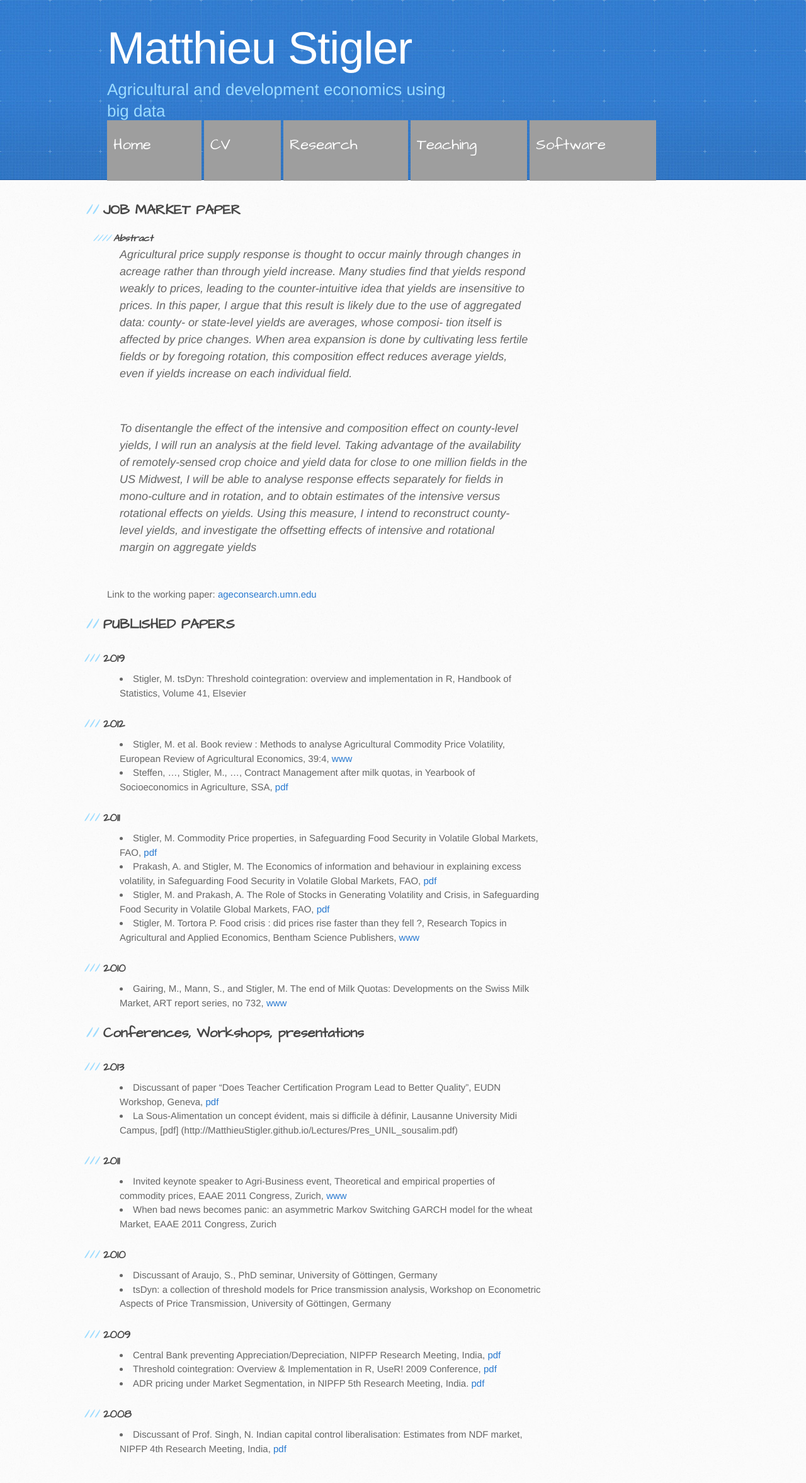
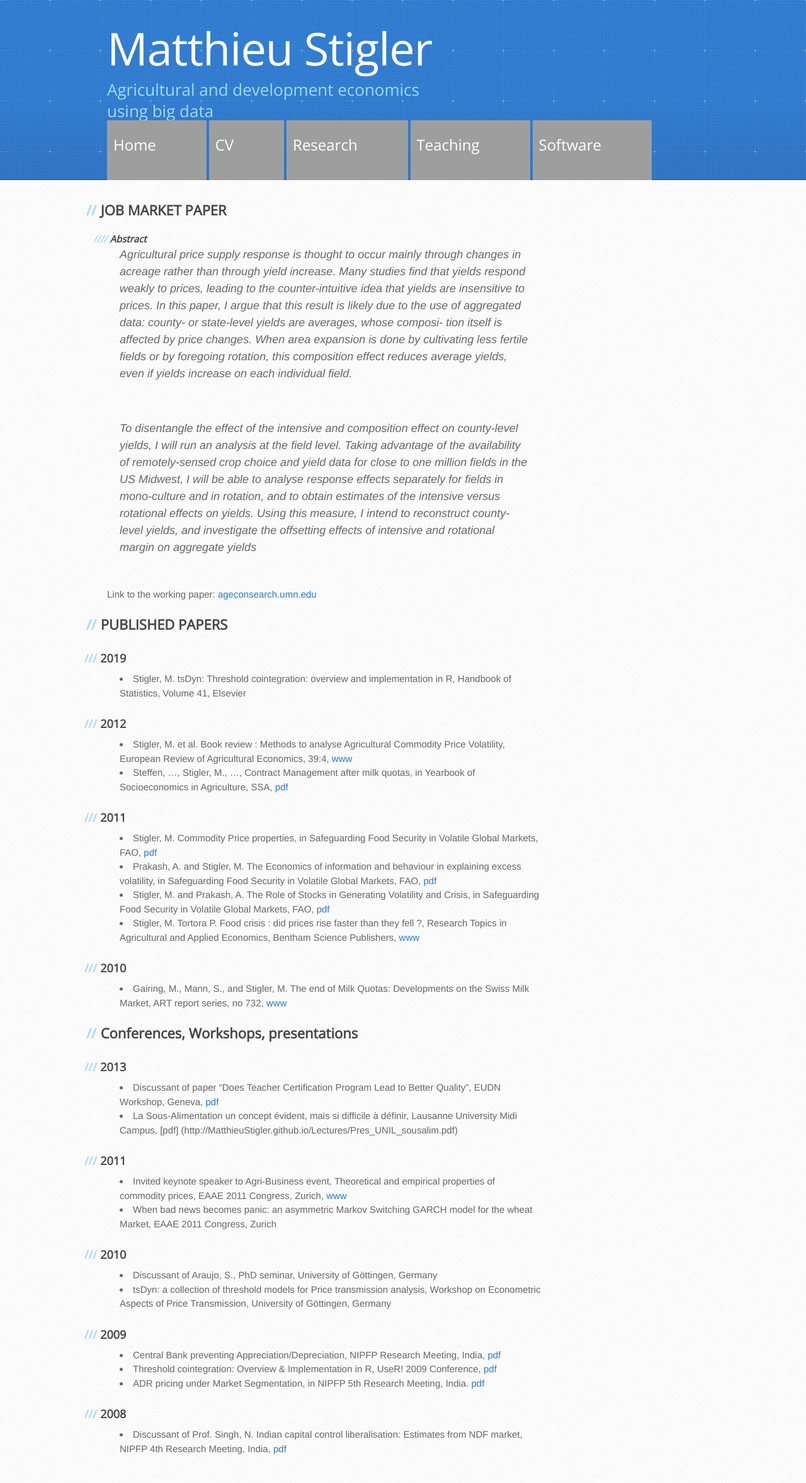
Before and after one commit to MatthieuStigler/MatthieuStigler.github.io, a Jekyll site: the page built from Research.Md, in a window 1280 px wide. Shown: the whole page at 63% size. Built offline with Jekyll 4.4.1, drawn with Linux system fonts in a browser that asks for light colours; grey boxes are pictures that could not be loaded.

Commit message:
try new font open sans

```diff
--- a/stylesheets/stylesheet.css
+++ b/stylesheets/stylesheet.css
@@ -66,7 +66,7 @@ a:hover {
 header {
   padding-top: 40px;
   padding-bottom: 40px;
-  font-family: 'Helvetica Neue', Helvetica, Arial, serif;
+  font-family: 'Open Sans', Helvetica, Arial, serif;
   background: #2e7bcf url(../images/header-bg.jpg) 0 0 repeat-x;
   border-bottom: solid 1px #275da1;
 }
@@ -74,7 +74,7 @@ header {
 headerold {
   padding-top: 40px;
   padding-bottom: 40px;
-  font-family: 'Architects Daughter', 'Helvetica Neue', Helvetica, Arial, serif;
+  font-family: 'Open Sans', 'Helvetica Neue', Helvetica, Arial, serif;
   background: #2e7bcf url(../images/header-bg.jpg) 0 0 repeat-x;
   border-bottom: solid 1px #275da1;
 }
@@ -144,7 +144,7 @@ a.button {
   color: #fff;
   padding-left: 68px;
   padding-top: 22px;
-  font-family: 'Architects Daughter', 'Helvetica Neue', Helvetica, Arial, serif;
+  font-family: 'Open Sans', 'Helvetica Neue', Helvetica, Arial, serif;
 }
 a.button small {
   display: block;
@@ -173,7 +173,7 @@ a.button2 {
   color: #fff;
   padding-left: 128px;
   padding-top: 22px;
-  font-family: 'Architects Daughter', 'Helvetica Neue', Helvetica, Arial, serif;
+  font-family: 'Open Sans', 'Helvetica Neue', Helvetica, Arial, serif;
 }
 a.button2 small {
   display: block;
@@ -266,7 +266,7 @@ form {
 /* GENERAL ELEMENT TYPE STYLES */
 
 #main-content h1 {
-  font-family: 'Architects Daughter', 'Helvetica Neue', Helvetica, Arial, serif;
+  font-family: 'Open Sans', 'Helvetica Neue', Helvetica, Arial, serif;
   font-size: 2.8em;
   letter-spacing: -1px;
   color: #474747;
@@ -280,7 +280,7 @@ form {
 }
 
 #main-content h2 {
-  font-family: 'Architects Daughter', 'Helvetica Neue', Helvetica, Arial, serif;
+  font-family: 'Open Sans', 'Helvetica Neue', Helvetica, Arial, serif;
   font-size: 22px;
   font-weight: bold;
   margin-bottom: 8px;
@@ -294,7 +294,7 @@ form {
 }
 
 #main-content h3 {
-  font-family: 'Architects Daughter', 'Helvetica Neue', Helvetica, Arial, serif;
+  font-family: 'Open Sans', 'Helvetica Neue', Helvetica, Arial, serif;
   font-size: 18px;
   font-weight: bold;
   margin-top: 24px;
@@ -310,7 +310,7 @@ form {
 }
 
 #main-content h4 {
-  font-family: 'Architects Daughter', 'Helvetica Neue', Helvetica, Arial, serif;
+  font-family: 'Open Sans', 'Helvetica Neue', Helvetica, Arial, serif;
   font-size: 15px;
   font-weight: bold;
   color: #474747;
@@ -324,7 +324,7 @@ h4:before {
 }
 
 #main-content h5 {
-  font-family: 'Architects Daughter', 'Helvetica Neue', Helvetica, Arial, serif;
+  font-family: 'Open Sans', 'Helvetica Neue', Helvetica, Arial, serif;
   font-size: 14px;
   color: #474747;
 }
@@ -336,7 +336,7 @@ h5:before {
 }
 
 #main-content h6 {
-  font-family: 'Architects Daughter', 'Helvetica Neue', Helvetica, Arial, serif;
+  font-family: 'Open Sans', 'Helvetica Neue', Helvetica, Arial, serif;
   font-size: .8em;
   color: #474747;
 }
```
